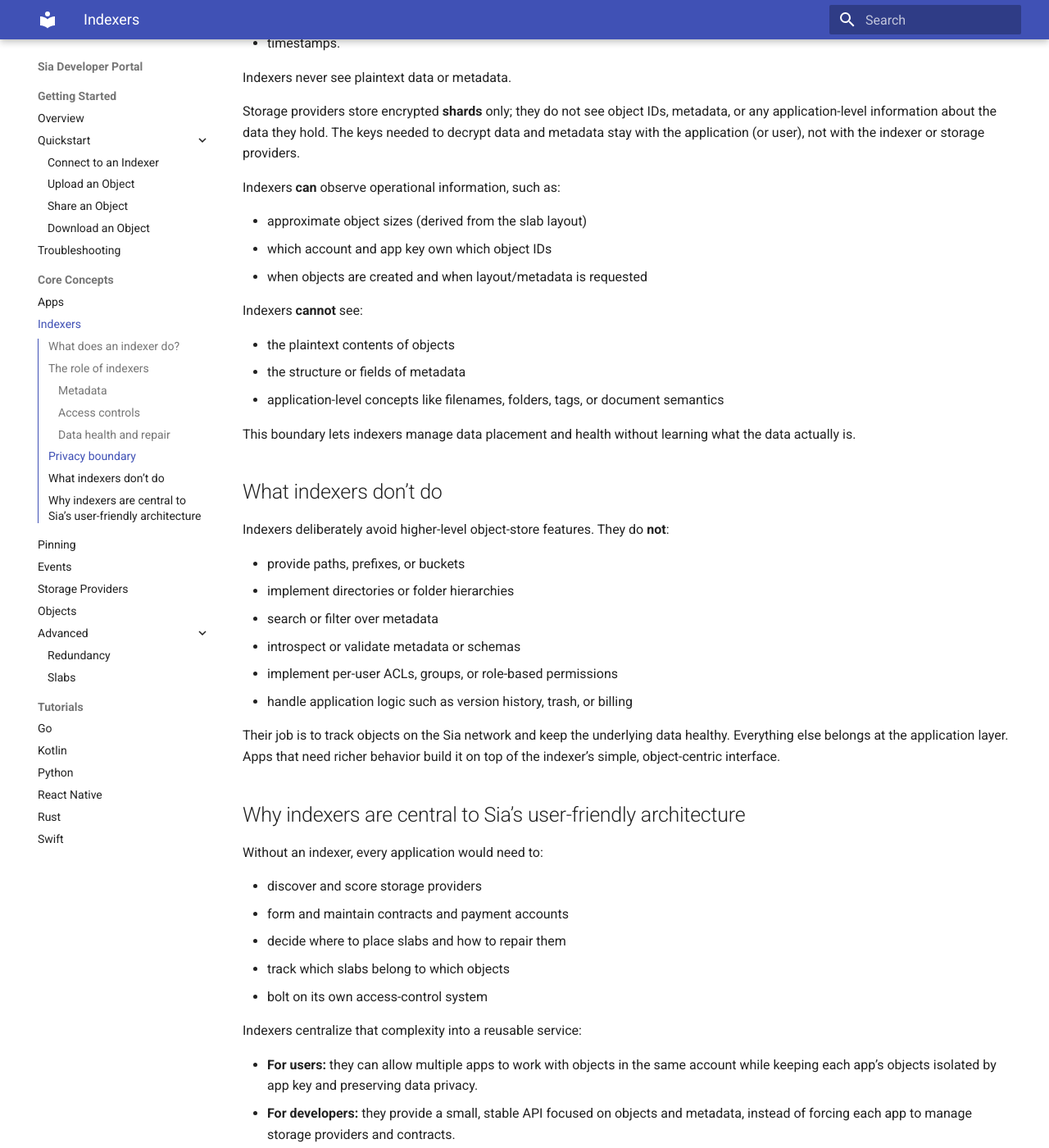
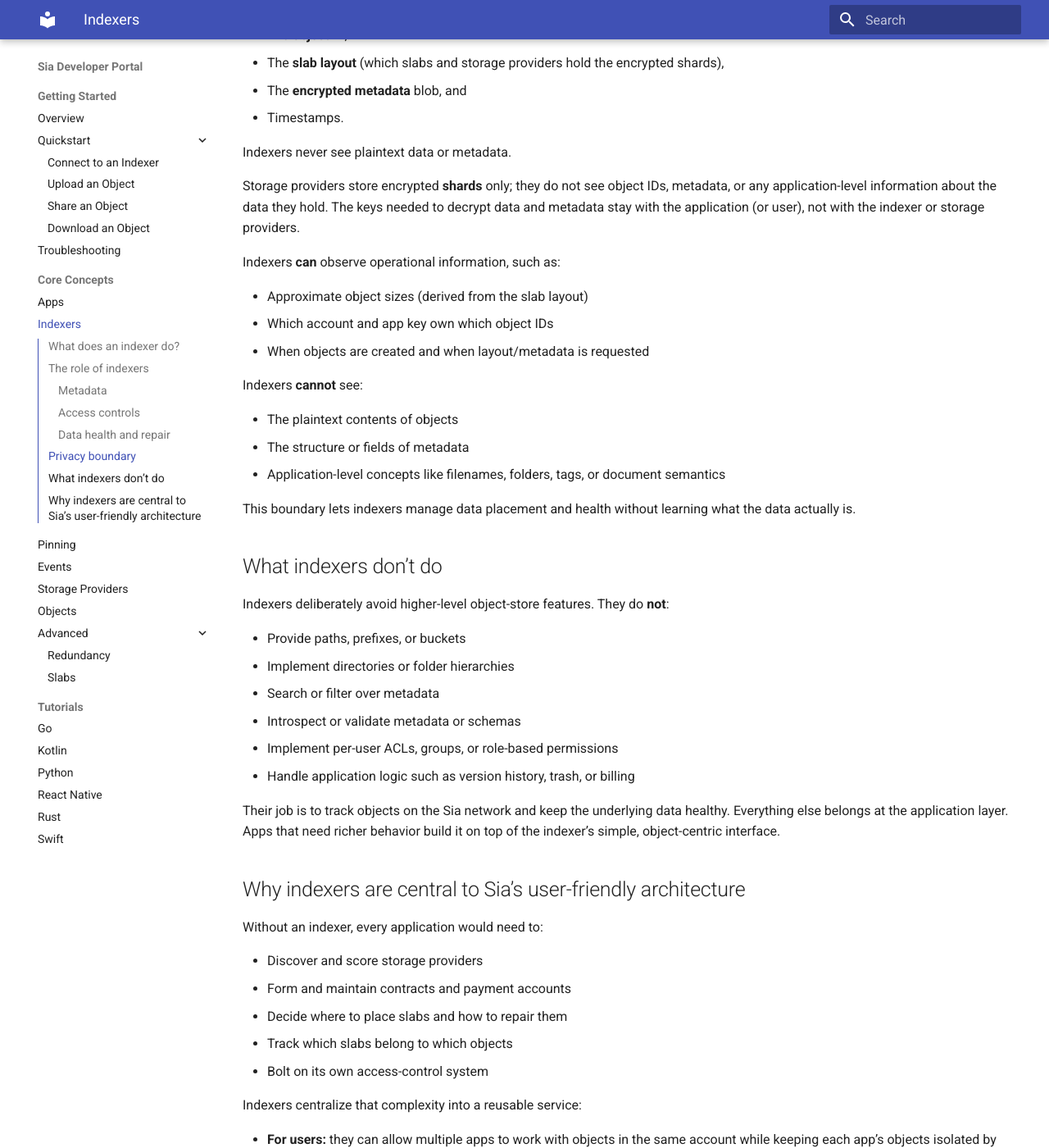
Before and after one commit to SiaFoundation/developer-portal, an MkDocs documentation site: the page built from docs/core-concepts/indexers.md, in a window 1280 px wide and 1400 px high, scrolled down 2250 px. Shown: the whole window at 82% size. Built offline with MkDocs 1.6.1 and Material for MkDocs 9.7.7, drawn with Linux system fonts in a browser that asks for light colours; some of the changed text lies outside the part shown.

````diff
--- a/docs/core-concepts/indexers.md
+++ b/docs/core-concepts/indexers.md
@@ -12,11 +12,11 @@
 
 An indexer is responsible for:
 
-- storing **sealed objects** keyed by object ID.
-- tracking which **slabs** (and their shards on storage providers) belong to each object.
-- monitoring storage providers and **repairing slabs** when redundancy drops.
-- managing **accounts and app keys** so multiple apps can safely share the same indexer.
-- exposing an API/SDK so applications can save, list, and fetch objects without dealing with storage providers or contracts directly
+* Storing **sealed objects** keyed by object ID.
+* Tracking which **slabs** (and their shards on storage providers) belong to each object.
+* Monitoring storage providers and **repairing slabs** when redundancy drops.
+* Managing **accounts and app keys** so multiple apps can safely share the same indexer.
+* Exposing an API/SDK so applications can save, list, and fetch objects without dealing with storage providers or contracts directly
 
 You can think of it as the “object directory and health manager” for a set of applications using the Sia network.
 
@@ -26,16 +26,16 @@
 
 Indexers know just enough about each object to track and maintain it. For every object, an indexer knows the following:
 
-- the **object ID** (a content-derived hash of the object’s slabs)
-- the set of **slabs** that store the object’s data
-- the **creation timestamp**
-- the **size** of the opaque metadata blob
+* The **object ID** (a content-derived hash of the object’s slabs)
+* The set of **slabs** that store the object’s data
+* The **creation timestamp**
+* The **size** of the opaque metadata blob
 
 The metadata itself is:
 
-- **application-defined** — the app chooses the structure and fields.
-- **encrypted** — the indexer never sees it in plaintext.
-- **opaque** — the indexer cannot derive any meaning from it.
+* **Application-Defined** — the app chooses the structure and fields.
+* **Encrypted** — the indexer never sees it in plaintext.
+* **Opaque** — the indexer cannot derive any meaning from it.
 
 Indexers do **not** know filenames, paths, tags, content types, versions, or any other semantic information about objects. If you want to search or filter by those things, you build that logic in your application or in a separate index.
 
@@ -43,15 +43,15 @@
 
 Indexers enforce access at the **account + app key** level.
 
-- Each **account** represents a logical owner (user, team, or service).
-- Each **app** derives an **app key** and registers it with the indexer.
-- When an app stores an object, the indexer associates that object ID with the account and app key that signed it.
+* Each **account** represents a logical owner (user, team, or service).
+* Each **app** derives an **app key** and registers it with the indexer.
+* When an app stores an object, the indexer associates that object ID with the account and app key that signed it.
 
 When an application calls the indexer:
 
-- it authenticates using its app key for a specific account
-- the indexer will only list, return, or delete **objects that belong to that (account, app key)** pair
-- the indexer never inspects metadata to decide who “should” see an object
+* It authenticates using its app key for a specific account
+* The indexer will only list, return, or delete **objects that belong to that (account, app key)** pair
+* The indexer never inspects metadata to decide who “should” see an object
 
 Indexers can also support **share URLs** that allow anyone with the link to read a specific object. Fine-grained permissions (per-user ACLs, groups, roles, and so on) are intentionally out of scope and implemented entirely at the app layer.
 
@@ -71,10 +71,11 @@
 ```
 
 Using this basic mapping, an indexer:
-- periodically scans storage providers to measure availability
-- tracks how many shards for each slab remain healthy
-- repairs slabs by re-encoding data and uploading new shards when redundancy falls below a target threshold
-- deletes slabs when applications unpin or remove objects
+
+* Periodically scans storage providers to measure availability
+* Tracks how many shards for each slab remain healthy
+* Repairs slabs by re-encoding data and uploading new shards when redundancy falls below a target threshold
+* Deletes slabs when applications unpin or remove objects
 
 If an indexer server crashes or is offline, the metadata and mappings are not lost—they remain in its database—but health checks and repairs do not run. If it stays down for a long time, it may be necessary to migrate to a new server so repair jobs can resume before redundancy decays too far.
 
@@ -82,10 +83,10 @@
 
 Objects are sealed by the SDK before they reach the indexer. The SDK encrypts the data and metadata and sends only:
 
-- the **object ID**,
-- the **slab layout** (which slabs and storage providers hold the encrypted shards),
-- the **encrypted metadata** blob, and
-- timestamps.
+* The **object ID**,
+* The **slab layout** (which slabs and storage providers hold the encrypted shards),
+* The **encrypted metadata** blob, and
+* Timestamps.
 
 Indexers never see plaintext data or metadata.
 
@@ -93,15 +94,15 @@
 
 Indexers **can** observe operational information, such as:
 
-- approximate object sizes (derived from the slab layout)
-- which account and app key own which object IDs
-- when objects are created and when layout/metadata is requested
+* Approximate object sizes (derived from the slab layout)
+* Which account and app key own which object IDs
+* When objects are created and when layout/metadata is requested
 
 Indexers **cannot** see:
 
-- the plaintext contents of objects
-- the structure or fields of metadata
-- application-level concepts like filenames, folders, tags, or document semantics
+* The plaintext contents of objects
+* The structure or fields of metadata
+* Application-level concepts like filenames, folders, tags, or document semantics
 
 This boundary lets indexers manage data placement and health without learning
 what the data actually is.
@@ -110,12 +111,12 @@
 
 Indexers deliberately avoid higher-level object-store features. They do **not**:
 
-- provide paths, prefixes, or buckets
-- implement directories or folder hierarchies
-- search or filter over metadata
-- introspect or validate metadata or schemas
-- implement per-user ACLs, groups, or role-based permissions
-- handle application logic such as version history, trash, or billing
+* Provide paths, prefixes, or buckets
+* Implement directories or folder hierarchies
+* Search or filter over metadata
+* Introspect or validate metadata or schemas
+* Implement per-user ACLs, groups, or role-based permissions
+* Handle application logic such as version history, trash, or billing
 
 Their job is to track objects on the Sia network and keep the underlying data healthy. Everything else belongs at the application layer. Apps that need richer behavior build it on top of the indexer’s simple, object-centric interface.
 
@@ -123,16 +124,16 @@
 
 Without an indexer, every application would need to:
 
-- discover and score storage providers
-- form and maintain contracts and payment accounts
-- decide where to place slabs and how to repair them
-- track which slabs belong to which objects
-- bolt on its own access-control system
+* Discover and score storage providers
+* Form and maintain contracts and payment accounts
+* Decide where to place slabs and how to repair them
+* Track which slabs belong to which objects
+* Bolt on its own access-control system
 
 Indexers centralize that complexity into a reusable service:
 
-- **For users:** they can allow multiple apps to work with objects in the same account while keeping each app’s objects isolated by app key and preserving data privacy.
-- **For developers:** they provide a small, stable API focused on objects and metadata, instead of forcing each app to manage storage providers and contracts.
-- **For operators:** they cleanly separate “run indexers and storage providers” from “build applications,” so infrastructure and apps can evolve independently.
+* **For users:** they can allow multiple apps to work with objects in the same account while keeping each app’s objects isolated by app key and preserving data privacy.
+* **For developers:** they provide a small, stable API focused on objects and metadata, instead of forcing each app to manage storage providers and contracts.
+* **For operators:** they cleanly separate “run indexers and storage providers” from “build applications,” so infrastructure and apps can evolve independently.
 
 By staying narrow—tracking objects, preserving privacy, managing data health, and enforcing a simple access model—indexers make Sia’s decentralized storage layer feel like a straightforward, user-friendly object service.
````
